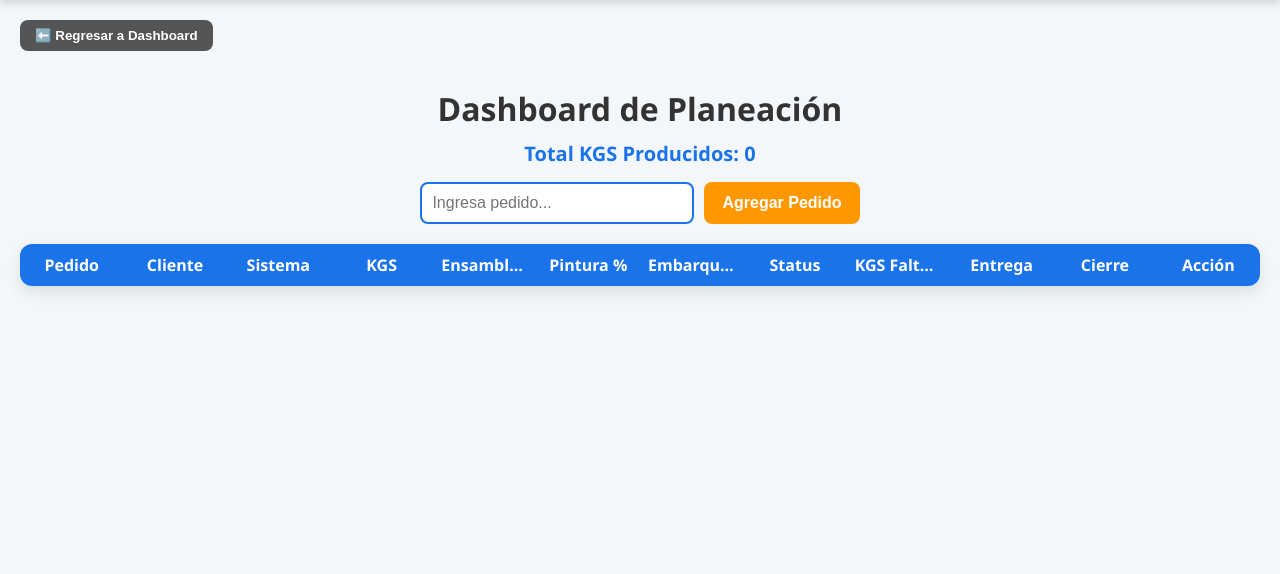
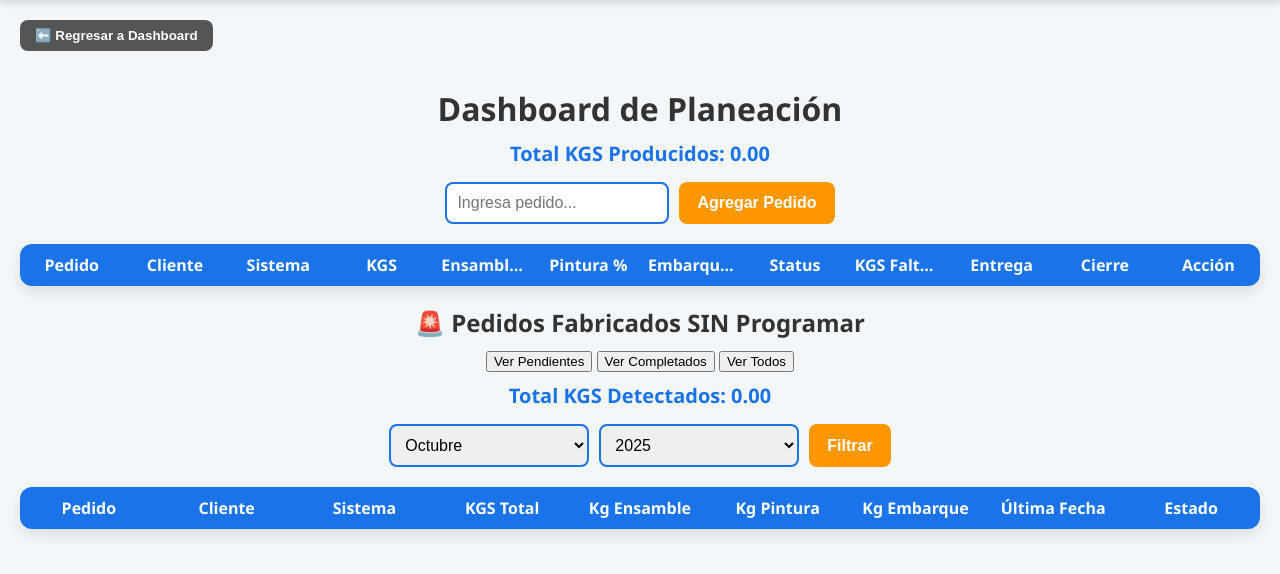
Before and after one commit to Alejandro-Ramirez-Gutierrez/estral_module, a FastAPI app: template templates/planeacion.html in a window 1280 px wide. Shown: the part 63-637 px from the top of the page. Run offline with FastAPI, Linux system fonts and the light colour scheme; the template is opened without the code that fills it, so the values that code supplies are empty.

Commit message:
cambios en planeacion, se incorpora dashboard con estatus de pedidos.

```diff
--- a/templates/planeacion.html
+++ b/templates/planeacion.html
@@ -4,115 +4,37 @@
   <meta charset="UTF-8">
   <title>Planeación - Estral</title>
   <style>
-    body {
-      font-family: 'Segoe UI', Tahoma, Geneva, Verdana, sans-serif;
-      background:#f4f7f9; margin:0; padding:0;
-    }
-    nav {
-      display:flex; align-items:center;
-      background-color:#1a73e8; color:white;
-      padding:15px 20px; box-shadow:0 3px 8px rgba(0,0,0,0.15);
-    }
+    body { font-family:'Segoe UI', Tahoma, Geneva, Verdana, sans-serif; background:#f4f7f9; margin:0; padding:0; }
+    nav { display:flex; align-items:center; background-color:#1a73e8; color:white; padding:15px 20px; box-shadow:0 3px 8px rgba(0,0,0,0.15); }
     nav .logo { font-size:24px; font-weight:bold; }
-
     main { padding:20px; max-width:1400px; margin:0 auto; }
-    h1 { color:#333; text-align:center; margin-bottom:10px; }
-
-    #total-kgs {
-      text-align:center; font-size:20px; font-weight:bold; margin-bottom:15px;
-      color:#1a73e8;
-    }
-
-    /* Botón regresar */
-    #btn-regresar {
-      background:#555; color:white; border:none;
-      border-radius:8px; padding:8px 15px;
-      cursor:pointer; font-weight:bold; margin-bottom:15px;
-      transition:0.2s;
-    }
+    h1, h2 { color:#333; text-align:center; margin-bottom:10px; }
+    #total-kgs, #total-kgs-np { text-align:center; font-size:20px; font-weight:bold; margin-bottom:15px; color:#1a73e8; }
+    #btn-regresar { background:#555; color:white; border:none; border-radius:8px; padding:8px 15px; cursor:pointer; font-weight:bold; margin-bottom:15px; transition:0.2s; }
     #btn-regresar:hover { background:#333; }
-
-    /* Formulario */
-    #add-form {
-      display:flex; gap:10px; justify-content:center; margin-bottom:20px;
-      flex-wrap: wrap;
-    }
-    #add-form input {
-      padding:10px; font-size:16px;
-      border:2px solid #1a73e8; border-radius:8px; width:250px;
-    }
-    #add-form button {
-      background:#ff9800; color:white; border:none;
-      border-radius:8px; padding:10px 18px;
-      font-size:16px; font-weight:bold; cursor:pointer; transition:0.2s;
-    }
-    #add-form button:hover { background:#e68900; }
-
-    /* Tabla */
-    table {
-      width:100%; border-collapse:collapse; margin-top:20px; background:white;
-      border-radius:12px; overflow:hidden; box-shadow:0 6px 15px rgba(0,0,0,0.1);
-      table-layout: fixed;
-    }
+    #add-form, #filtro-no-programados { display:flex; gap:10px; justify-content:center; margin-bottom:20px; flex-wrap: wrap; }
+    #add-form input, #filtro-no-programados select { padding:10px; font-size:16px; border:2px solid #1a73e8; border-radius:8px; width:200px; }
+    #add-form button, #filtro-no-programados button { background:#ff9800; color:white; border:none; border-radius:8px; padding:10px 18px; font-size:16px; font-weight:bold; cursor:pointer; transition:0.2s; }
+    #add-form button:hover, #filtro-no-programados button:hover { background:#e68900; }
+    table { width:100%; border-collapse:collapse; margin-top:20px; background:white; border-radius:12px; overflow:hidden; box-shadow:0 6px 15px rgba(0,0,0,0.1); table-layout: fixed; }
     th, td { padding:10px 8px; text-align:center; overflow:hidden; text-overflow:ellipsis; white-space:nowrap; }
     th { background:#1a73e8; color:white; font-weight:bold; }
     tr:nth-child(even) { background:#f9f9f9; }
     tr:hover { background:#f1f1f1; }
-
-    /* Barra de progreso */
-    .barra-progreso {
-      position: relative;
-      background: #ddd;
-      border-radius: 8px;
-      height: 18px;
-      width: 100%;
-      margin: auto;
-    }
-    .barra-progreso-inner {
-      background: #4caf50;
-      height: 100%;
-      border-radius: 8px;
-      text-align: center;
-      color: white;
-      font-size: 12px;
-      line-height: 18px;
-      white-space: nowrap;
-      overflow: hidden;
-    }
-
-    /* Botones eliminar */
-    .btn-delete {
-      background:#dc3545; color:white; border:none;
-      border-radius:8px; padding:6px 12px;
-      cursor:pointer; transition:0.2s; font-weight:bold;
-    }
+    .barra-progreso { position: relative; background:#ddd; border-radius:8px; height:18px; width:100%; margin:auto; }
+    .barra-progreso-inner { background:#4caf50; height:100%; border-radius:8px; text-align:center; color:white; font-size:12px; line-height:18px; white-space:nowrap; overflow:hidden; }
+    .btn-delete { background:#dc3545; color:white; border:none; border-radius:8px; padding:6px 12px; cursor:pointer; transition:0.2s; font-weight:bold; }
     .btn-delete:hover { background:#c82333; }
-
-    /* Mensajes */
-    #mensaje {
-      text-align:center; margin:15px 0;
-      font-weight:bold; font-size:16px;
-    }
-    .ok { color:green; }
-    .error { color:red; }
-
-    /* Responsive */
-    @media (max-width:1024px){
-      th, td { font-size:14px; padding:6px 5px; }
-      .barra-progreso { height:14px; }
-      .barra-progreso-inner { font-size:10px; line-height:14px; }
-    }
-    @media (max-width:768px){
-      #add-form { flex-direction:column; align-items:center; }
-      #add-form input { width:100%; max-width:300px; }
-      table { font-size:12px; }
-    }
+    #mensaje { text-align:center; margin:15px 0; font-weight:bold; font-size:16px; }
+    .ok { color:green; } .error { color:red; }
+    .estado-pendiente { background:red; color:white; border-radius:6px; padding:2px 6px; display:inline-block; }
+    .estado-completado { background:green; color:white; border-radius:6px; padding:2px 6px; display:inline-block; }
+    @media (max-width:1024px){ th, td { font-size:14px; padding:6px 5px; } .barra-progreso{height:14px;} .barra-progreso-inner{font-size:10px; line-height:14px;} }
+    @media (max-width:768px){ #add-form, #filtro-no-programados { flex-direction:column; align-items:center; } #add-form input, #filtro-no-programados select { width:100%; max-width:300px; } table{font-size:12px;} }
   </style>
 </head>
 <body>
-  <nav>
-    <div class="logo">📊 Planeación Estral</div>
-  </nav>
+  <nav><div class="logo">📊 Planeación Estral</div></nav>
   <main>
     <button id="btn-regresar" onclick="location.href='/dashboard'">⬅️ Regresar a Dashboard</button>
     <h1>Dashboard de Planeación</h1>
@@ -123,24 +45,41 @@
       <input type="text" id="pedido" placeholder="Ingresa pedido..." required>
       <button type="submit">Agregar Pedido</button>
     </form>
-
     <div id="mensaje"></div>
 
+    <!-- Tabla de planeación normal -->
     <table id="tabla-planeacion">
       <thead>
         <tr>
-          <th>Pedido</th>
-          <th>Cliente</th>
-          <th>Sistema</th>
-          <th>KGS</th>
-          <th>Ensamble %</th>
-          <th>Pintura %</th>
-          <th>Embarque %</th>
-          <th>Status</th>
-          <th>KGS Faltantes</th>
-          <th>Entrega</th>
-          <th>Cierre</th>
-          <th>Acción</th>
+          <th>Pedido</th><th>Cliente</th><th>Sistema</th><th>KGS</th>
+          <th>Ensamble %</th><th>Pintura %</th><th>Embarque %</th>
+          <th>Status</th><th>KGS Faltantes</th><th>Entrega</th><th>Cierre</th><th>Acción</th>
+        </tr>
+      </thead>
+      <tbody></tbody>
+    </table>
+
+    <!-- Apartado pedidos fabricados sin programar -->
+    <h2>🚨 Pedidos Fabricados SIN Programar</h2>
+    <div style="text-align:center; margin-bottom:10px;">
+      <button id="btn-pendientes">Ver Pendientes</button>
+      <button id="btn-completados">Ver Completados</button>
+      <button id="btn-todos">Ver Todos</button>
+    </div>
+    <div id="total-kgs-np">Total KGS Detectados: 0</div>
+
+    <form id="filtro-no-programados">
+      <select id="mes"></select>
+      <select id="anio"></select>
+      <button type="submit">Filtrar</button>
+    </form>
+
+    <table id="tabla-no-programados">
+      <thead>
+        <tr>
+          <th>Pedido</th><th>Cliente</th><th>Sistema</th>
+          <th>KGS Total</th><th>Kg Ensamble</th><th>Kg Pintura</th><th>Kg Embarque</th>
+          <th>Última Fecha</th><th>Estado</th>
         </tr>
       </thead>
       <tbody></tbody>
@@ -150,62 +89,106 @@
   <script>
     function crearBarra(porcentaje){
       porcentaje = Math.min(Math.max(porcentaje||0,0),100);
-      return `
-        <div class="barra-progreso">
-          <div class="barra-progreso-inner" style="width:${porcentaje}%">${porcentaje}%</div>
-        </div>
-      `;
+      return `<div class="barra-progreso"><div class="barra-progreso-inner" style="width:${porcentaje}%">${porcentaje}%</div></div>`;
     }
+
+    let noProgramadosGlobal = [];
 
     async function cargarPlaneacion(){
       const res = await fetch("/planeacion/list");
       const data = await res.json();
       const tbody = document.querySelector("#tabla-planeacion tbody");
       tbody.innerHTML = "";
-
       let totalProducido = 0;
-
       if(data.planeacion){
         data.planeacion.forEach(row => {
           const kgs = parseFloat(row.KGS || 0);
           const kgsFaltantes = parseFloat(row.KGS_Faltantes || 0);
           totalProducido += Math.max(kgs - kgsFaltantes, 0);
 
+          const ensamble = parseFloat(row.ENSAMBLE || 0);
+          const pintura = parseFloat(row.PINTURA || 0);
+          const embarque = parseFloat(row.EMBARQUE || 0);
+
+          let statusLabel = (ensamble === 100 && pintura === 100 && embarque === 100) ?
+            `<span class="estado-completado">Completado</span>` :
+            `<span class="estado-pendiente">Producción</span>`;
+
           const tr = document.createElement("tr");
           tr.innerHTML = `
-            <td title="${row.Pedido || ''}">${row.Pedido || ""}</td>
-            <td title="${row.Cliente || ''}">${row.Cliente || ""}</td>
-            <td title="${row.Sistema || ''}">${row.Sistema || ""}</td>
-            <td>${kgs}</td>
-            <td>${crearBarra(row.ENSAMBLE)}</td>
-            <td>${crearBarra(row.PINTURA)}</td>
-            <td>${crearBarra(row.EMBARQUE)}</td>
-            <td>${row.Status || ""}</td>
-            <td>${kgsFaltantes}</td>
-            <td>${row.Fecha_Entrega || ""}</td>
-            <td>${row.Fecha_Cierre || ""}</td>
-            <td><button class="btn-delete" onclick="borrarPedido('${row.Pedido}')">Eliminar</button></td>
-          `;
+            <td>${row.Pedido||""}</td><td>${row.Cliente||""}</td><td>${row.Sistema||""}</td>
+            <td>${kgs.toFixed(2)}</td><td>${crearBarra(ensamble)}</td>
+            <td>${crearBarra(pintura)}</td><td>${crearBarra(embarque)}</td>
+            <td>${statusLabel}</td><td>${kgsFaltantes.toFixed(2)}</td>
+            <td>${row.Fecha_Entrega||""}</td><td>${row.Fecha_Cierre||""}</td>
+            <td><button class="btn-delete" onclick="borrarPedido('${row.Pedido}')">Eliminar</button></td>`;
           tbody.appendChild(tr);
+
+          noProgramadosGlobal = noProgramadosGlobal.filter(r=>r.Pedido!==row.Pedido);
         });
       }
+      mostrarNoProgramados(noProgramadosGlobal);
+      document.getElementById("total-kgs").textContent = `Total KGS Producidos: ${totalProducido.toFixed(2)}`;
+    }
 
-      document.getElementById("total-kgs").textContent = `Total KGS Producidos: ${totalProducido.toLocaleString()}`;
+    async function cargarNoProgramados(mes, anio){
+      const url = `/planeacion/list_noprogramados?mes=${mes}&anio=${anio}`;
+      const res = await fetch(url);
+      const data = await res.json();
+      noProgramadosGlobal = data.pedidos || [];
+
+      // Quitar los que ya están en planeación
+      const planeacionTbody = document.querySelectorAll("#tabla-planeacion tbody tr td:first-child");
+      planeacionTbody.forEach(td=> {
+        noProgramadosGlobal = noProgramadosGlobal.filter(r=>r.Pedido!==td.textContent);
+      });
+
+      mostrarNoProgramados(noProgramadosGlobal);
     }
+
+    function mostrarNoProgramados(pedidos){
+      const tbody = document.querySelector("#tabla-no-programados tbody");
+      tbody.innerHTML = "";
+      let totalNP = 0;
+      pedidos.forEach(row => {
+        const kgs = parseFloat(row.KgTotal || 0);
+        totalNP += kgs;
+        const statusLabel = row.Estado==="Completado" ?
+          `<span class="estado-completado">Completado</span>` :
+          `<span class="estado-pendiente">Pendiente</span>`;
+        const tr = document.createElement("tr");
+        tr.innerHTML = `
+          <td>${row.Pedido||""}</td>
+          <td>${row.Cliente||""}</td>
+          <td>${row.Sistema||""}</td>
+          <td>${kgs.toFixed(2)}</td>
+          <td>${(row.Kg_Ensamble||0).toFixed(2)}</td>
+          <td>${(row.Kg_Pintura||0).toFixed(2)}</td>
+          <td>${(row.Kg_Embarque||0).toFixed(2)}</td>
+          <td>${row.Ultima_Fecha||""}</td>
+          <td>${statusLabel}</td>`;
+        tbody.appendChild(tr);
+      });
+      document.getElementById("total-kgs-np").textContent = `Total KGS Detectados: ${totalNP.toFixed(2)}`;
+    }
+
+    document.getElementById("btn-pendientes").addEventListener("click", ()=>{ mostrarNoProgramados(noProgramadosGlobal.filter(r=>r.Estado==="Pendiente")); });
+    document.getElementById("btn-completados").addEventListener("click", ()=>{ mostrarNoProgramados(noProgramadosGlobal.filter(r=>r.Estado==="Completado")); });
+    document.getElementById("btn-todos").addEventListener("click", ()=>{ mostrarNoProgramados(noProgramadosGlobal); });
 
     async function agregarPedido(pedido){
       const formData = new FormData();
       formData.append("pedido", pedido);
       try{
-        const res = await fetch("/planeacion/add", {method:"POST", body:formData});
+        const res = await fetch("/planeacion/add",{method:"POST",body:formData});
         const data = await res.json();
         if(res.ok){
-          mostrarMensaje("Pedido agregado correctamente ✅","ok");
+          mostrarMensaje("Pedido agregado ✅","ok");
           cargarPlaneacion();
-        }else{
-          mostrarMensaje(data.error || "Error al agregar pedido ❌","error");
+        } else {
+          mostrarMensaje(data.error||"Error al agregar ❌","error");
         }
-      }catch(err){
+      }catch{
         mostrarMensaje("Error de conexión ❌","error");
       }
     }
@@ -213,35 +196,56 @@
     async function borrarPedido(pedido){
       if(!confirm("¿Seguro de eliminar el pedido "+pedido+"?")) return;
       try{
-        const res = await fetch("/planeacion/"+pedido, {method:"DELETE"});
+        const res = await fetch("/planeacion/"+pedido,{method:"DELETE"});
         const data = await res.json();
         if(res.ok){
           mostrarMensaje("Pedido eliminado ✅","ok");
           cargarPlaneacion();
-        }else{
-          mostrarMensaje(data.error || "Error al eliminar ❌","error");
+        } else {
+          mostrarMensaje(data.error||"Error al eliminar ❌","error");
         }
-      }catch(err){
+      }catch{
         mostrarMensaje("Error de conexión ❌","error");
       }
     }
 
-    function mostrarMensaje(msg, tipo){
-      const div = document.getElementById("mensaje");
-      div.textContent = msg;
-      div.className = tipo;
-      setTimeout(()=>{ div.textContent=""; div.className=""; }, 3000);
+    function mostrarMensaje(msg,tipo){
+      const div=document.getElementById("mensaje");
+      div.textContent=msg; div.className=tipo;
+      setTimeout(()=>{div.textContent="";div.className="";},3000);
     }
 
     document.getElementById("add-form").addEventListener("submit", e=>{
       e.preventDefault();
-      const pedido = document.getElementById("pedido").value.trim();
+      const pedido=document.getElementById("pedido").value.trim();
       if(pedido) agregarPedido(pedido);
       e.target.reset();
     });
 
-    // inicial
+    document.getElementById("filtro-no-programados").addEventListener("submit", e=>{
+      e.preventDefault();
+      const mes=document.getElementById("mes").value;
+      const anio=document.getElementById("anio").value;
+      if(mes && anio){ cargarNoProgramados(mes, anio); }
+    });
+
+    const hoy=new Date();
+    const selMes=document.getElementById("mes");
+    const selAnio=document.getElementById("anio");
+    const meses=["Enero","Febrero","Marzo","Abril","Mayo","Junio","Julio","Agosto","Septiembre","Octubre","Noviembre","Diciembre"];
+    meses.forEach((m,i)=>{
+      const opt=document.createElement("option");
+      opt.value=i+1; opt.text=m; if(i===hoy.getMonth()) opt.selected=true;
+      selMes.appendChild(opt);
+    });
+    for(let y=hoy.getFullYear(); y>=hoy.getFullYear()-5; y--){
+      const opt=document.createElement("option");
+      opt.value=y; opt.text=y; if(y===hoy.getFullYear()) opt.selected=true;
+      selAnio.appendChild(opt);
+    }
+
     cargarPlaneacion();
+    cargarNoProgramados(hoy.getMonth()+1, hoy.getFullYear());
   </script>
 </body>
 </html>
```
Also changed, not shown: routers/planeacion.py (+107 -0 lines).
